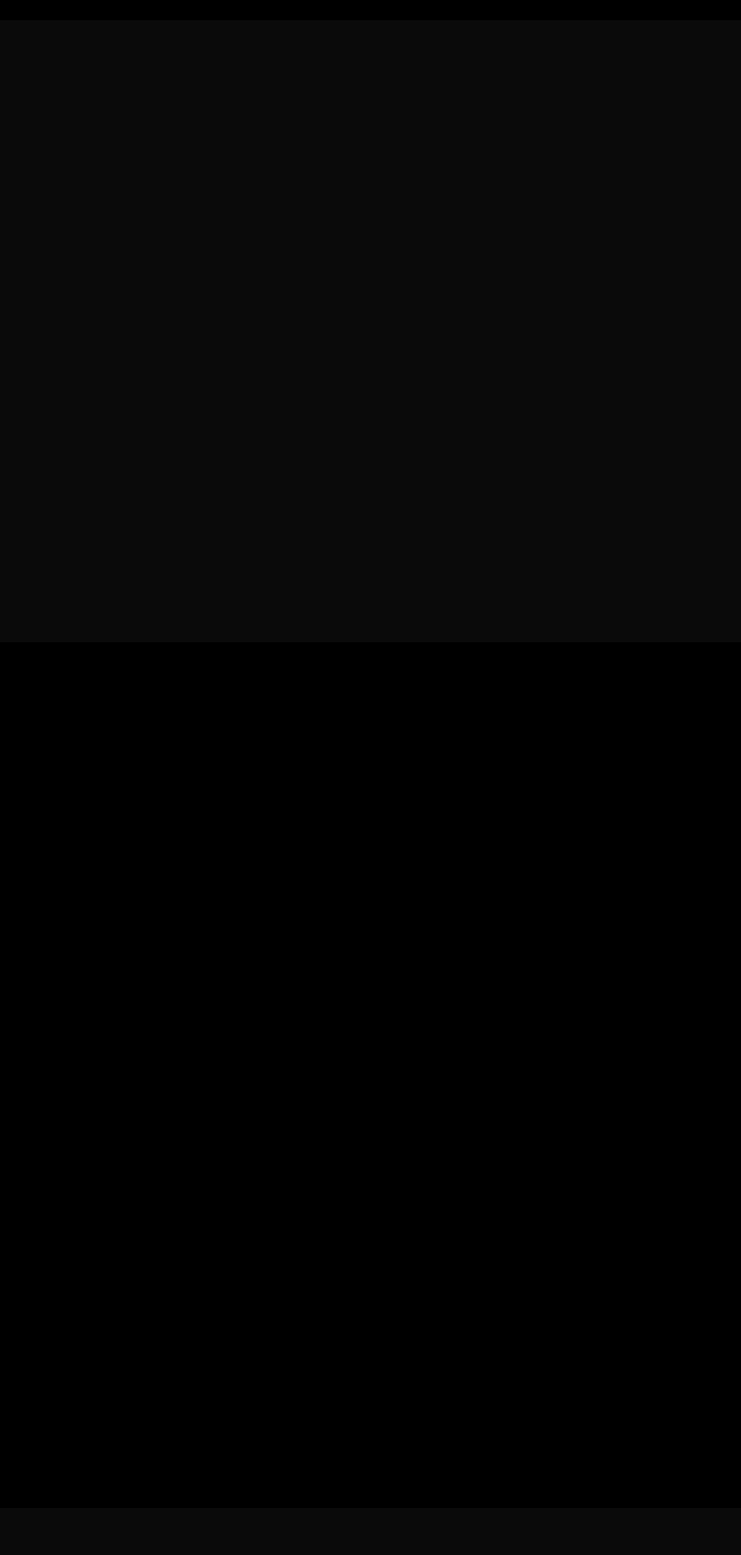
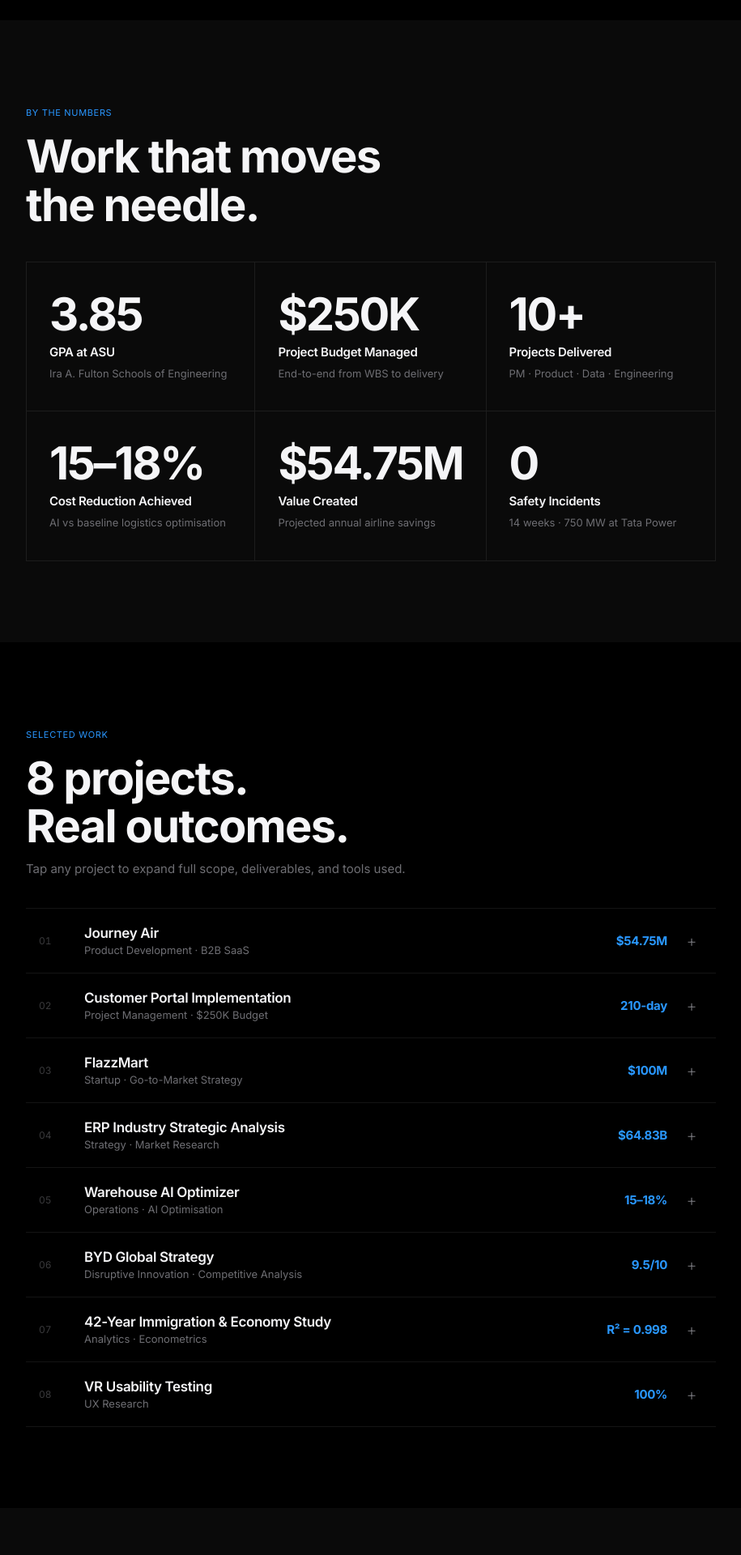
Before and after one commit to bhilarepratham/portfolio, a Next.js app: page / in a window 1280 px wide. Shown: the part 2280-4200 px from the top of the page at 81% size, without its empty margins (182-1097 px from the left). Built offline with nearby package versions, Linux system fonts and the light colour scheme.

Commit message:
Refactor section wrappers to use dynamic classes

```diff
--- a/app/page.tsx
+++ b/app/page.tsx
@@ -444,7 +444,7 @@
           NUMBERS
       ════════════════════════════════ */}
       <section ref={secNumbers} className="section numbers-section">
-        <div className="s-wrap">
+        <div className={`s-wrap ${numbersOn?"in":""}`}>
           <div className="s-chip">By the Numbers</div>
           <h2 className="s-h2">Work that moves<br/>the needle.</h2>
           <div className="numbers-grid">
@@ -464,7 +464,7 @@
           PROJECTS
       ════════════════════════════════ */}
       <section ref={secProj} className="section">
-        <div className="s-wrap">
+        <div className={`s-wrap ${projOn?"in":""}`}>
           <div className="s-chip">Selected Work</div>
           <h2 className="s-h2">8 projects.<br/>Real outcomes.</h2>
           <p className="s-sub">Tap any project to expand full scope, deliverables, and tools used.</p>
@@ -522,7 +522,7 @@
           SKILLS
       ════════════════════════════════ */}
       <section ref={secSkills} className="section numbers-section">
-        <div className="s-wrap">
+        <div className={`s-wrap ${skillsOn?"in":""}`}>
           <div className="s-chip">PM Toolkit</div>
           <h2 className="s-h2">Built for delivery.<br/>Proven in the field.</h2>
 
@@ -562,7 +562,7 @@
           RESEARCH
       ════════════════════════════════ */}
       <section ref={secResearch} className="section">
-        <div className="s-wrap">
+        <div className={`s-wrap ${researchOn?"in":""}`}>
           <div className="s-chip">Research & Publications</div>
           <h2 className="s-h2">Academic work.<br/>Real application.</h2>
 
```
